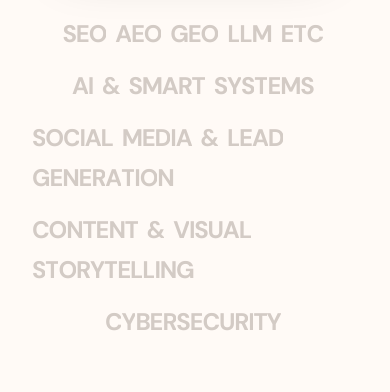
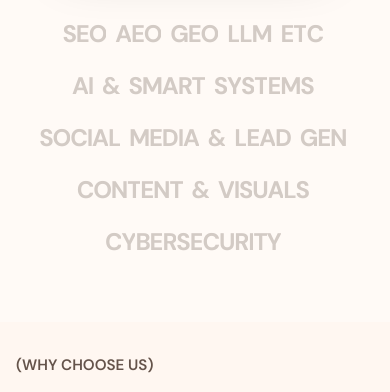
Before and after one commit to ckrstudiodesign-hub/ckr-creative-website-v2, a React (Vite) app: page / in a window 390 px wide. Shown: the part 3300-3692 px from the top of the page. Built offline with nearby package versions, Linux system fonts and the light colour scheme; a web font is replaced by a local one.

Commit message:
Use shorter service titles for mobile layout

```diff
--- a/src/sections/ServiceSection.tsx
+++ b/src/sections/ServiceSection.tsx
@@ -37,12 +37,14 @@ const SLIDES = [
   {
     id: "slide-5",
     title: "Social Media & Lead Generation",
+    mobileTitle: "Social Media & Lead Gen",
     imageUrl: "https://images.unsplash.com/photo-1611162617213-7d7a39e9b1d7?q=80&w=1974&auto=format&fit=crop",
     videoUrl: "/videos/social%20media.mp4?v=3",
   },
   {
     id: "slide-6",
     title: "Content & Visual Storytelling",
+    mobileTitle: "Content & Visuals",
     imageUrl: "https://images.unsplash.com/photo-1516321497487-e288fb19713f?q=80&w=2070&auto=format&fit=crop",
     videoUrl: "/videos/content.mp4?v=3",
   },
@@ -95,11 +97,26 @@ export default function ServiceSection() {
           <div className="relative flex flex-col lg:flex-row items-center justify-between gap-10 lg:gap-16 lg:py-8">
             <div className="relative z-10 flex flex-col space-y-3 md:space-y-4 w-full lg:w-3/5 py-6 lg:py-10 px-4 lg:p-0">
               {SLIDES.map((slide, index) => (
+                <div key={slide.id} className="w-full">
+                  {/* Desktop Title */}
                   <TextStaggerHover
-                  key={slide.id}
                     index={index}
-                  className="cursor-pointer text-2xl md:text-3xl lg:text-4xl font-bold uppercase tracking-tighter text-brand-black justify-center lg:justify-between text-center lg:text-left"
+                    className="hidden lg:flex cursor-pointer text-2xl md:text-3xl lg:text-4xl font-bold uppercase tracking-tighter text-brand-black justify-between text-left"
                     text={slide.title}
+                    videoUrl={slide.videoUrl}
+                    imageUrl={slide.imageUrl}
+                    layoutId={`theater-video-${slide.id}-desktop`}
+                    onClick={() => {
+                      if (window.innerWidth < 1024) {
+                        setTheaterSlideIndex(index)
+                      }
+                    }}
+                  />
+                  {/* Mobile Title */}
+                  <TextStaggerHover
+                    index={index}
+                    className="flex lg:hidden cursor-pointer text-2xl md:text-3xl font-bold uppercase tracking-tighter text-brand-black justify-center text-center"
+                    text={slide.mobileTitle || slide.title}
                     videoUrl={slide.videoUrl}
                     imageUrl={slide.imageUrl}
                     layoutId={`theater-video-${slide.id}`}
@@ -109,6 +126,7 @@ export default function ServiceSection() {
                       }
                     }}
                   />
+                </div>
               ))}
             </div>
             <HoverSliderImageWrap className="hidden lg:block w-full lg:w-2/5 xl:w-[340px] aspect-[9/16] rounded-[24px] overflow-hidden shadow-2xl mx-auto lg:mx-0">
```
Lines whose indentation alone changed are shown as unchanged.
